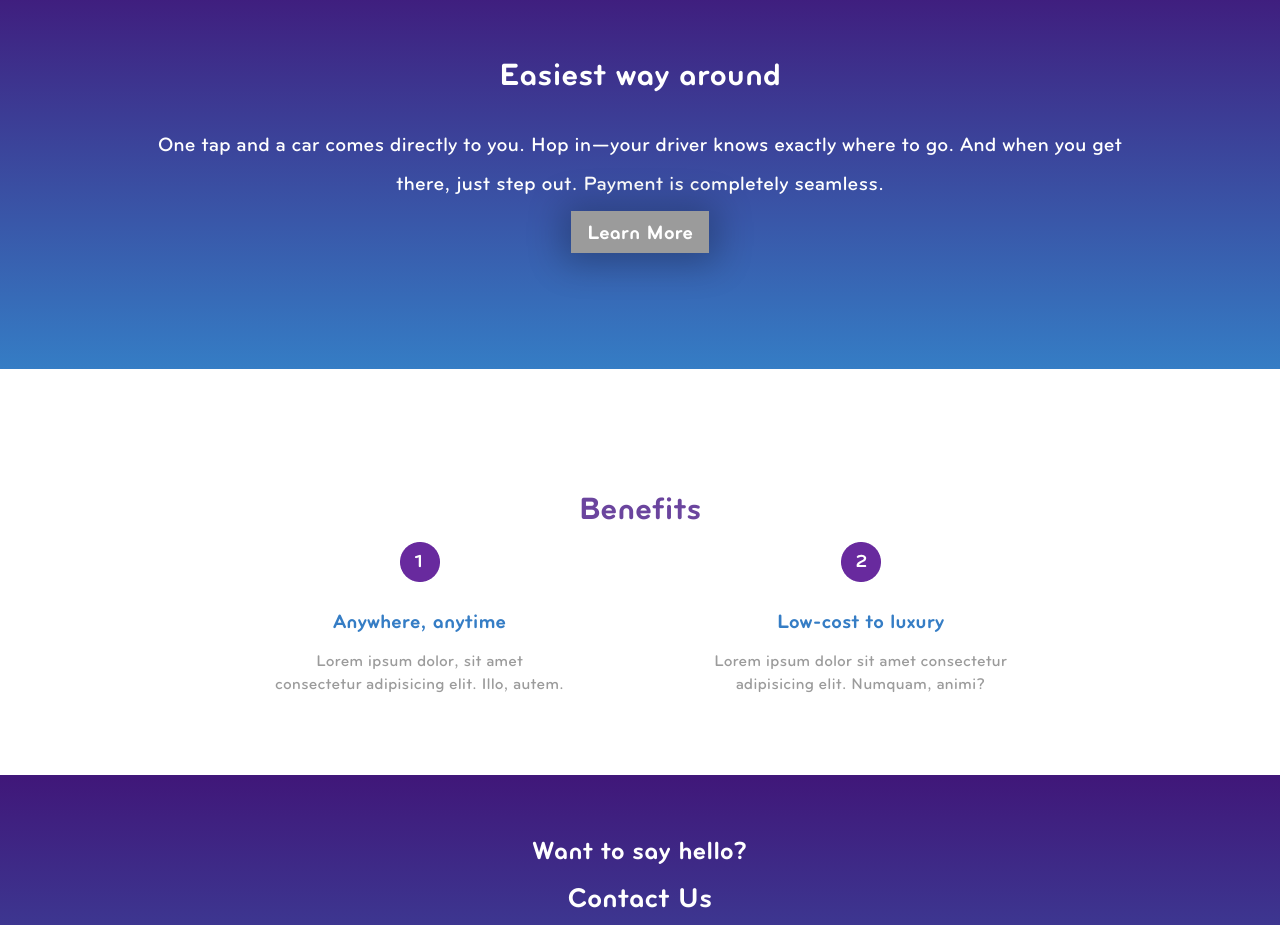
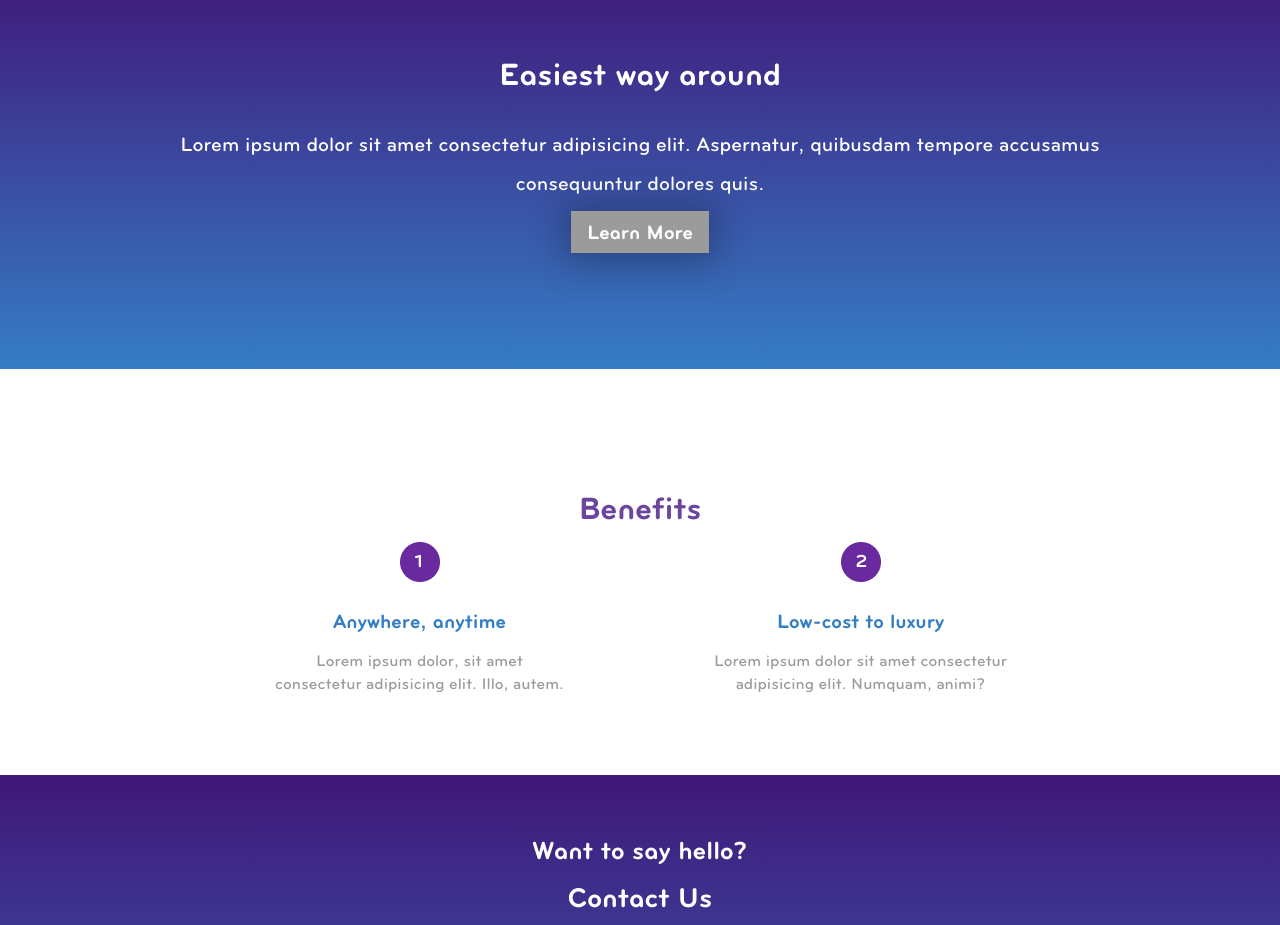
Before and after one commit to uthdev/Ride-my-way, a plain HTML site: page UI/index.html in a window 1280 px wide. Shown: the part 1120-2045 px from the top of the page. Drawn offline with Linux system fonts and the light colour scheme.

Commit message:
Modified landing page content

```diff
--- a/UI/index.html
+++ b/UI/index.html
@@ -124,8 +124,8 @@
           Easiest way around
         </div>
         <div class="info__content">
-          <p>One tap and a car comes directly to you. Hop in—your driver knows exactly where to go. And when you get there,
-            just step out. Payment is completely seamless.</p>
+          <p>Lorem ipsum dolor sit amet consectetur adipisicing elit. Aspernatur, quibusdam tempore accusamus consequuntur dolores
+            quis.</p>
           <a class="btn btn--secondary button font--18" href="signin.html">
             <span>Learn More</span>
           </a>
```
